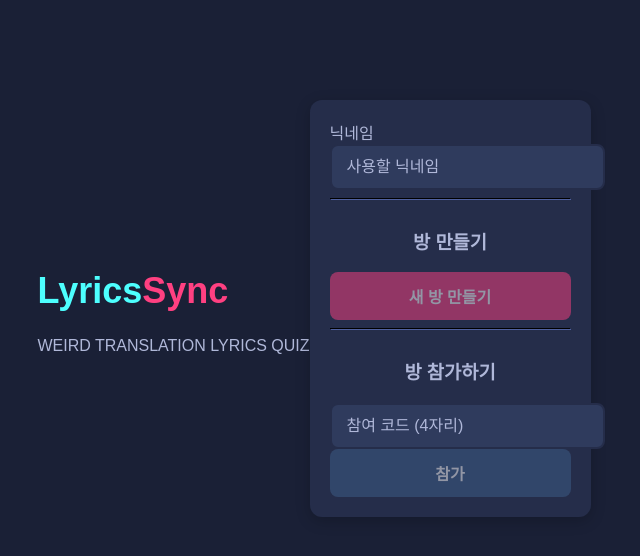
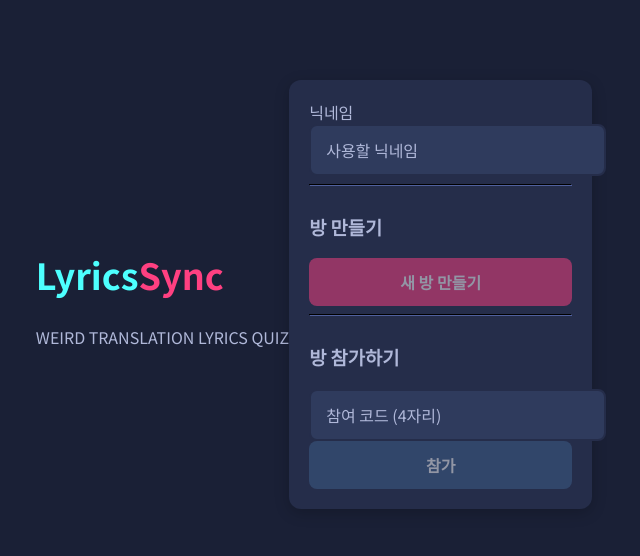
Before and after one commit to DoorWarning/LyricsSync-Web, a React (Vite) app in the folder lyrics-sync-client/: page / in a window 1280 px wide. Shown: the top 556 px of the page, without its empty margins (326-966 px from the left). Built offline with nearby package versions, Linux system fonts and the light colour scheme; no server answers.

Commit message:
fix client

```diff
--- a/lyrics-sync-client/src/components/FinalScoreboardPopup.jsx
+++ b/lyrics-sync-client/src/components/FinalScoreboardPopup.jsx
@@ -1,7 +1,6 @@
 // src/components/FinalScoreboardPopup.jsx
 import React from 'react';
 
-// 최종 점수판 팝업
 const FinalScoreboardPopup = ({ data, onClose }) => {
   const { scores, isTeamMode } = data;
   let sortedScores;
@@ -9,20 +8,17 @@ const FinalScoreboardPopup = ({ data, onClose }) => {
   if (isTeamMode) {
     sortedScores = Object.entries(scores).sort(([, scoreA], [, scoreB]) => scoreB - scoreA);
   } else {
-    // scores는 이 경우 players 객체입니다.
     sortedScores = Object.entries(scores).sort(([, playerA], [, playerB]) => playerB.score - playerA.score);
   }
 
   return (
-    // ⭐ [수정] Tailwind 클래스 적용
-    // modal-overlay와 modal-content는 global.css에 정의되어 있습니다.
     <div className="modal-overlay">
       <div className="modal-content">
         <h2 className="mt-0">🏆 최종 점수</h2>
         <ul className="list-none p-0">
           {isTeamMode ? (
             sortedScores.map(([team, score]) => (
-              <li key={team} className={`text-lg mb-2 font-bold ${team === 'A' ? 'text-[var(--team-a)]' : 'text-[var(--team-b)]'}`}>
+              <li key={team} data-team={team} className={`text-lg mb-2 font-bold ${team === 'A' ? 'text-[var(--team-a)]' : 'text-[var(--team-b)]'}`}>
                 {team}팀: {score}점
               </li>
             ))
--- a/lyrics-sync-client/src/components/GlobalHeader.jsx
+++ b/lyrics-sync-client/src/components/GlobalHeader.jsx
@@ -1,9 +1,7 @@
 // src/components/GlobalHeader.jsx
 import React from 'react';
 
-// '뒤로가기' 버튼이 있는 공통 헤더
 const GlobalHeader = ({ onBack }) => (
-  // ⭐ [수정] Tailwind 클래스 적용
   <header className="flex justify-between items-center mb-5">
     <button className="btn-secondary" onClick={onBack}>뒤로</button>
     <h2 className="m-0">LyricsSync</h2>
--- a/lyrics-sync-client/src/global.css
+++ b/lyrics-sync-client/src/global.css
@@ -1,15 +1,15 @@
 /* src/global.css */
 
-/* ------------------------------ */
-/* 1. 글로벌 스타일 (폰트, 배경) */
-/* ------------------------------ */
+/* ⭐ [수정] @import가 @tailwind보다 *먼저* 와야 합니다. */
+@import url('https://fonts.googleapis.com/css2?family=Noto+Sans+KR:wght@400;700&display=swap');
 
 @tailwind base;
 @tailwind components;
 @tailwind utilities;
 
-
-@import url('https://fonts.googleapis.com/css2?family=Noto+Sans+KR:wght@400;700&display=swap');
+/* ------------------------------ */
+/* 2. 글로벌 스타일 (폰트, 배경) */
+/* ------------------------------ */
 
 :root {
   --main-bg: #1A2036;
@@ -36,16 +36,18 @@ body {
   -moz-osx-font-smoothing: grayscale;
 }
 
+/* App.jsx의 Tailwind 클래스 (max-w-7xl mx-auto p-5 text-center)가
+  이 스타일을 덮어쓰므로 .App은 비워둬도 됩니다.
+*/
 .App {
-  text-align: center;
-  padding: 20px;
-  max-width: 1200px;
-  margin: 0 auto;
 }
 
 /* ------------------------------ */
-/* 2. 공통 컴포넌트 (버튼, 인풋 등) */
+/* 3. 공통 컴포넌트 (버튼, 인풋 등) */
 /* ------------------------------ */
+/* Tailwind의 @layer components를 사용하면 더 좋지만,
+  지금은 global.css에 정의된 커스텀 클래스를 그대로 사용합니다.
+*/
 button {
   font-family: var(--font-main);
   font-weight: 700;
@@ -81,6 +83,9 @@ button:disabled {
   color: var(--secondary-text);
 }
 
+/* Tailwind 클래스(w-full 등)와 함께 사용하기 위해
+  input[type="text"]의 width 속성을 제거했습니다.
+*/
 input[type="text"],
 input[type="password"],
 textarea {
@@ -114,7 +119,7 @@ h3 { color: var(--secondary-text); }
 }
 
 /* ------------------------------ */
-/* 3. 팝업 모달 (공통) */
+/* 4. 팝업 모달 (공통) */
 /* ------------------------------ */
 .modal-overlay {
   position: fixed;
--- a/lyrics-sync-client/src/main.jsx
+++ b/lyrics-sync-client/src/main.jsx
@@ -2,7 +2,7 @@
 import React from 'react'
 import ReactDOM from 'react-dom/client'
 import App from './App.jsx'
-import './global.css' // ⭐ 이 부분이 있는지 확인
+import './global.css' // ⭐ global.css 임포트 확인
 
 ReactDOM.createRoot(document.getElementById('root')).render(
   <React.StrictMode>
--- a/lyrics-sync-client/src/views/GameView.jsx
+++ b/lyrics-sync-client/src/views/GameView.jsx
@@ -2,7 +2,6 @@
 import React from 'react';
 import GlobalHeader from '../components/GlobalHeader';
 
-// [뷰 3] 게임 화면
 const GameView = ({
   roomState,
   quizLyrics,
@@ -33,10 +32,10 @@ const GameView = ({
           </h3>
           {settings.isTeamMode ? (
             <ul className="list-none p-0">
-              <li className="text-lg font-bold p-4 rounded-lg bg-opacity-20 bg-[var(--team-a)] text-[var(--team-a)] mb-2">
+              <li data-team="A" className="text-lg font-bold p-4 rounded-lg bg-opacity-20 bg-[var(--team-a)] text-[var(--team-a)] mb-2">
                 A팀: {teamScores.A}점
               </li>
-              <li className="text-lg font-bold p-4 rounded-lg bg-opacity-20 bg-[var(--team-b)] text-[var(--team-b)]">
+              <li data-team="B" className="text-lg font-bold p-4 rounded-lg bg-opacity-20 bg-[var(--team-b)] text-[var(--team-b)]">
                 B팀: {teamScores.B}점
               </li>
             </ul>
@@ -63,7 +62,6 @@ const GameView = ({
             </div>
           </div>
 
-          {/* 채팅창 (시안에는 없지만 로그 표시용) */}
           <div className="panel h-64 overflow-y-scroll">
             <h3 className="text-lg font-bold border-b border-[var(--panel-bg)] pb-2 mb-4 text-left">
               채팅 로그
--- a/lyrics-sync-client/src/views/JoinLinkView.jsx
+++ b/lyrics-sync-client/src/views/JoinLinkView.jsx
@@ -1,7 +1,6 @@
 // src/views/JoinLinkView.jsx
 import React from 'react';
 
-// [뷰 1.5] 링크 참가 화면
 const JoinLinkView = ({ nickname, setNickname, roomCode, onJoinRoom, onGoBack }) => (
   <div className="flex justify-center items-center gap-12 mt-[10vh]">
     <div className="flex-shrink-0 text-left">
--- a/lyrics-sync-client/src/views/LobbyView.jsx
+++ b/lyrics-sync-client/src/views/LobbyView.jsx
@@ -2,7 +2,6 @@
 import React from 'react';
 import GlobalHeader from '../components/GlobalHeader';
 
-// [뷰 2] 대기실 (로비) 화면
 const LobbyView = ({
   roomState,
   myPlayerId,
@@ -102,7 +101,7 @@ const LobbyView = ({
           </h3>
 
           <div className="text-left mb-4">
-            <label className="font-bold text-lg">
+            <label className="font-bold text-lg cursor-pointer">
               <input
                 type="checkbox"
                 name="isTeamMode"
@@ -125,7 +124,7 @@ const LobbyView = ({
                 <option value={10}>10명</option>
               </select>
             ) : (
-              <strong>{settings.maxPlayers}명</strong>
+              <strong className="text-lg">{settings.maxPlayers}명</strong>
             )}
           </div>
 
@@ -138,7 +137,7 @@ const LobbyView = ({
                 <option value={20}>20</option>
               </select>
             ) : (
-              <strong>{settings.maxRounds}</strong>
+              <strong className="text-lg">{settings.maxRounds}</strong>
             )}
           </div>
 
@@ -146,7 +145,7 @@ const LobbyView = ({
             <label className="block mb-2 font-bold">곡 모음집 목록</label>
               <div className="flex flex-col gap-2">
                 {allSongCollections.map(collection => (
-                  <div className="flex items-center justify-between bg-[var(--accent-blue-dark)] p-3 rounded-lg" key={collection.id}>
+                  <label key={collection.id} className="flex items-center justify-between bg-[var(--accent-blue-dark)] p-3 rounded-lg cursor-pointer">
                     <span className="font-bold">{collection.name}</span>
                     <input
                       type="checkbox"
@@ -157,7 +156,7 @@ const LobbyView = ({
                       disabled={!isHost}
                       className="form-checkbox h-5 w-5 text-[var(--accent-pink)] bg-gray-600 border-gray-500 rounded focus:ring-pink-500"
                     />
-                  </div>
+                  </label>
                 ))}
               </div>
           </div>
--- a/lyrics-sync-client/src/views/LoginView.jsx
+++ b/lyrics-sync-client/src/views/LoginView.jsx
@@ -1,7 +1,6 @@
 // src/views/LoginView.jsx
 import React from 'react';
 
-// [뷰 1] 로그인 화면
 const LoginView = ({ nickname, setNickname, roomCode, setRoomCode, onCreateRoom, onJoinRoom }) => (
   <div className="flex justify-center items-center gap-12 mt-[10vh]">
 
@@ -28,14 +27,14 @@ const LoginView = ({ nickname, setNickname, roomCode, setRoomCode, onCreateRoom,
       </div>
       <hr className="border-[var(--panel-bg)] my-5" />
       <div className="flex flex-col gap-4 mb-5">
-        <h3>방 만들기</h3>
+        <h3 className="text-left m-0">방 만들기</h3>
         <button onClick={onCreateRoom} disabled={!nickname.trim()} className="btn-primary w-full">
           새 방 만들기
         </button>
       </div>
       <hr className="border-[var(--panel-bg)] my-5" />
       <div className="flex flex-col gap-4">
-        <h3>방 참가하기</h3>
+        <h3 className="text-left m-0">방 참가하기</h3>
         <input
           type="text"
           value={roomCode}
```
Also changed, not shown: lyrics-sync-client/src/App.jsx (+10 -16 lines).
